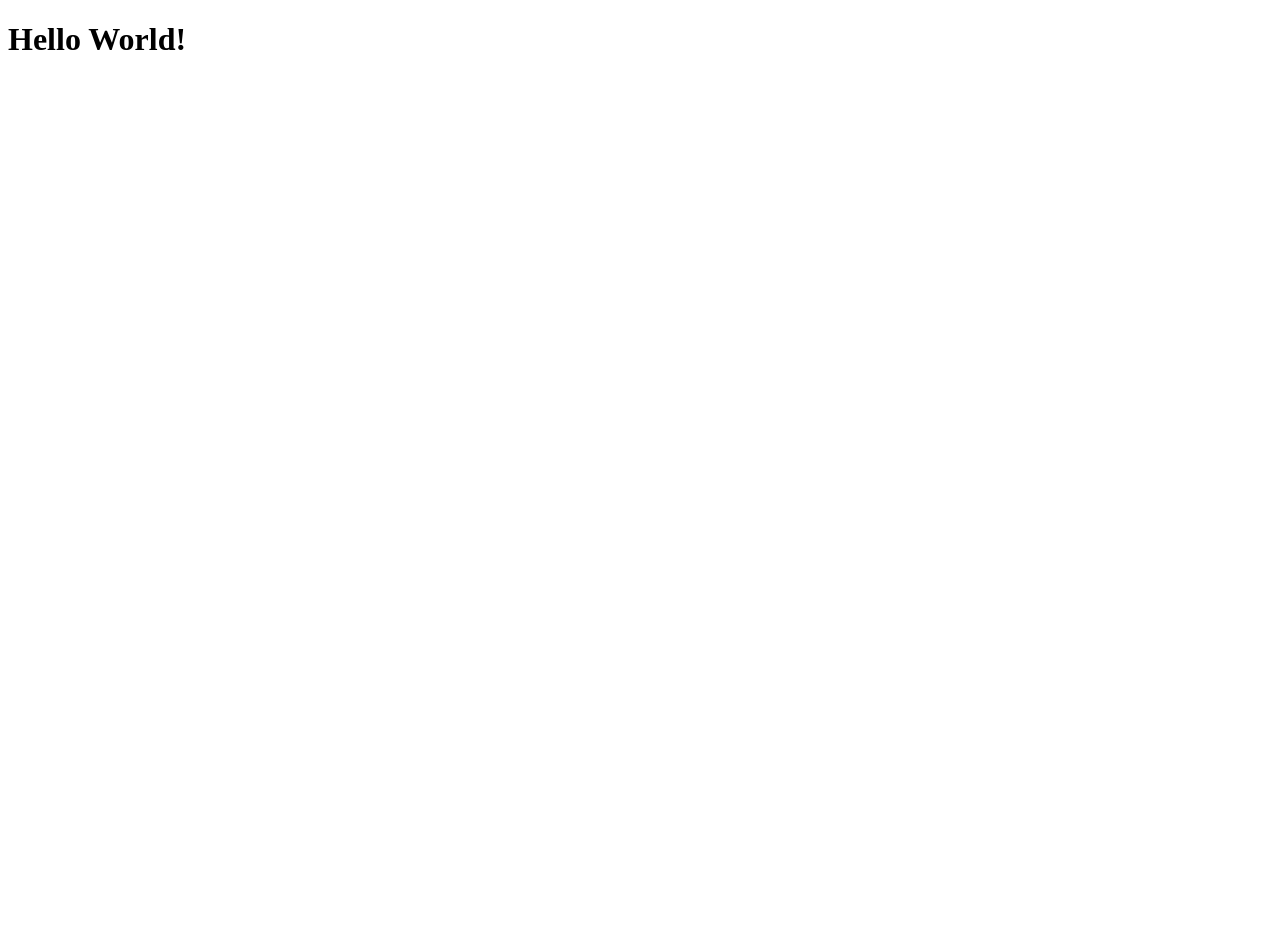
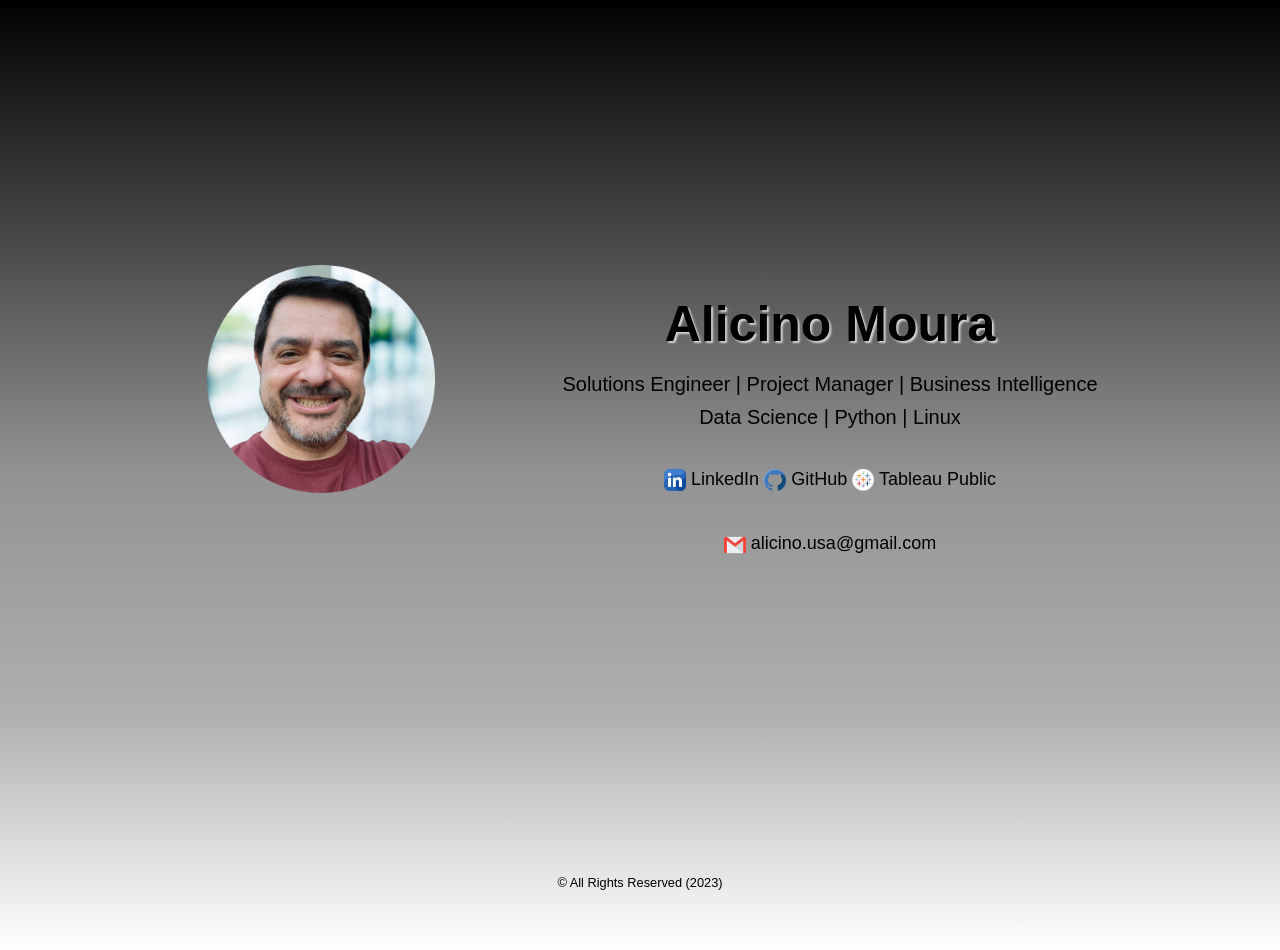
Before and after one commit to alicino/alicino.github.io, a plain HTML site: page index.html in a window 1280 px wide. Before the commit the page ends 800 px from the top, so only its background shows below. Drawn offline with Linux system fonts and the light colour scheme.

Commit message:
Initial version

```diff
--- /dev/null
+++ b/assets/css/style.css
@@ -0,0 +1,110 @@
+@charset "utf-8";
+
+* {margin:0; padding:0; }
+
+body {
+    background-image: linear-gradient( black, rgb(72, 72, 72), rgb(148, 147, 147), rgb(175, 175, 175), white);
+    background-repeat: no-repeat;
+    background-size: cover;
+}
+
+.top{
+    margin:auto;
+    height: 250px;
+    width: 1200px;
+    text-align: center;
+}
+
+.all-elements{
+    margin: auto;
+    height: 400px;
+    width: 1200px;
+    border: 10px;
+    /* background-color: pink; */
+}
+
+.left-side{
+    height: 400px;
+    width: 380px;
+    /* background-color: #fb9107; */
+    margin-left: 20px;
+    float: left;
+
+}
+
+.left-side img {
+    width: 60%;
+    margin-right: 5px;
+    margin-left: auto;
+    margin-top: 15px;
+    display: block;
+}
+
+.internal-name{
+    font-size: 50px;
+    text-align: center;
+    font-family: Arial, Helvetica, sans-serif;
+    font-weight: bolder ;
+    text-shadow: rgb(212, 212, 212) 2px 2px 2px;
+    padding: 45px 0 10px 0;
+}
+
+.main-content{
+    height: 600px;
+    width: 780px;
+    /* background-color: #07b6fb; */
+    float:left
+}
+
+.main-content p{
+    font-size: 20px;
+    font-family: Arial, Helvetica, sans-serif;
+    text-align: center;
+    margin-top: 10px;
+}
+
+.all-links{
+    margin-top: 40px;
+}
+
+.all-links ul{
+    list-style: none;
+}
+
+.all-links ul li{
+    font-size: 18px;
+    text-align: center;
+    font-family: Arial, Helvetica, sans-serif;
+    text-align: center;
+}
+
+.all-links ul li a{
+    color: black;
+    text-decoration: none;
+    list-style: none;
+}
+
+.all-links ul li a:hover{
+    color: rgb(51, 51, 51);
+    text-decoration: underline;
+}
+
+.all-links ul li img{
+    width: 22px;
+    vertical-align: middle;
+    }
+
+.footer{
+    margin: auto;
+    height: 100px;
+    width: 1200px;
+    /* background-color: #ff0066; */
+    text-align: center;
+    clear:both;
+}
+
+.footer p{
+    font-size: 0.8rem;
+    font-family: Arial, Helvetica, sans-serif;
+    padding: 25px;
+}
--- a/index.html
+++ b/index.html
@@ -4,9 +4,67 @@
     <meta charset="UTF-8">
     <meta http-equiv="X-UA-Compatible" content="IE=edge">
     <meta name="viewport" content="width=device-width, initial-scale=1.0">
+    <meta name="description" content="Alicino Moura - Portfolio">
+    <meta name="author" content="Alicino Moura">
+    <meta name="keywords" content="Solutions Engineer, Project Manager, Portfolio, Business Intelligence, BI, Tableau, Power BI, Python, HTML/CSS, JavaScript, Data Science, Docker, Infrastructure, Database, Linux, Shell Script, Data Visualization, Brazilian, Portuguese Speaking">
+
+    <link rel="shortcut icon" href="assets/img/favico.png" type="image/x-icon">
+    <link rel="preconnect" href="https://fonts.googleapis.com">
+    <link rel="preconnect" href="https://fonts.gstatic.com" crossorigin>
+
+    <link rel="stylesheet" href="/assets/css/style.css">
     <title>Alicino.ME</title>
 </head>
 <body>
-    <h1>Hello World!</h1>
+
+    <div class="top">
+
+    </div>
+
+<div class="all-elements">
+
+    <div class="left-side">
+
+        <img src="/assets/img/profile-pic.png" alt="Photo Profile">
+    </div>
+
+    <div class="main-content">
+        <div class="internal-name">
+            Alicino Moura
+        </div>
+        <p>
+            Solutions Engineer | Project Manager | Business Intelligence
+        </p>
+        <p>
+            Data Science | Python | Linux
+        </p>
+        <div class="all-links">
+
+            <ul>
+                <li>
+                    <img src="/assets/img/linkedin-icon.png" alt="LinkedIn Icon">
+                    <a href="https://linkedin.com/in/alicino" target="_blank" rel="noopen noreferrer">LinkedIn</a>
+                    <img src="/assets/img/github-icon.png" alt="GitHub Icon">
+                    <a href="https://github.com/alicino" target="_blank" rel="noopen noreferrer">GitHub</a>
+                    <img src="/assets/img/tableau-icon.png" alt="Tableau Public">
+                    <a href="https://public.tableau.com/app/profile/alicinomoura" target="_blank" rel="noopen noreferrer">Tableau Public</a>
+                    <br><br><br>
+                    <img src="/assets/img/gmail-icon.png" alt="GMail">
+                    <a href="mailto:alicino.usa@gmail.com">alicino.usa@gmail.com</a>
+                </li>
+            </ul>
+
+
+        </div>
+    </div>
+
+</div>
+
+    <div class="footer">
+       <p>
+            &copy; All Rights Reserved (2023)
+       </p>
+    </div>
+
 </body>
 </html>
```
Also changed, not shown: assets/img/favico.png (added), assets/img/github-icon.png (added), assets/img/gmail-icon.png (added), assets/img/linkedin-icon.png (added), assets/img/profile-pic.png (added), assets/img/tableau-icon.png (added), 1 other file.
